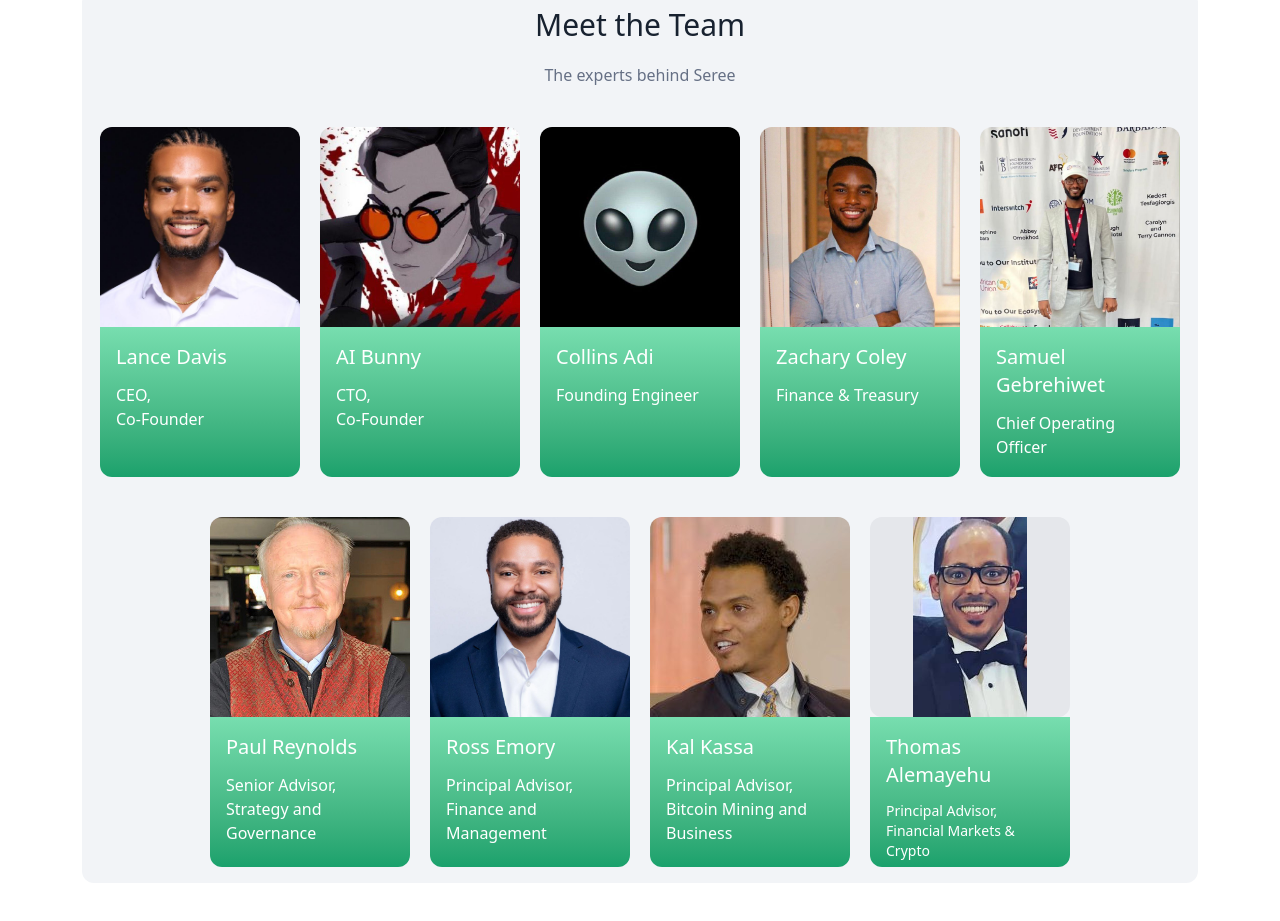
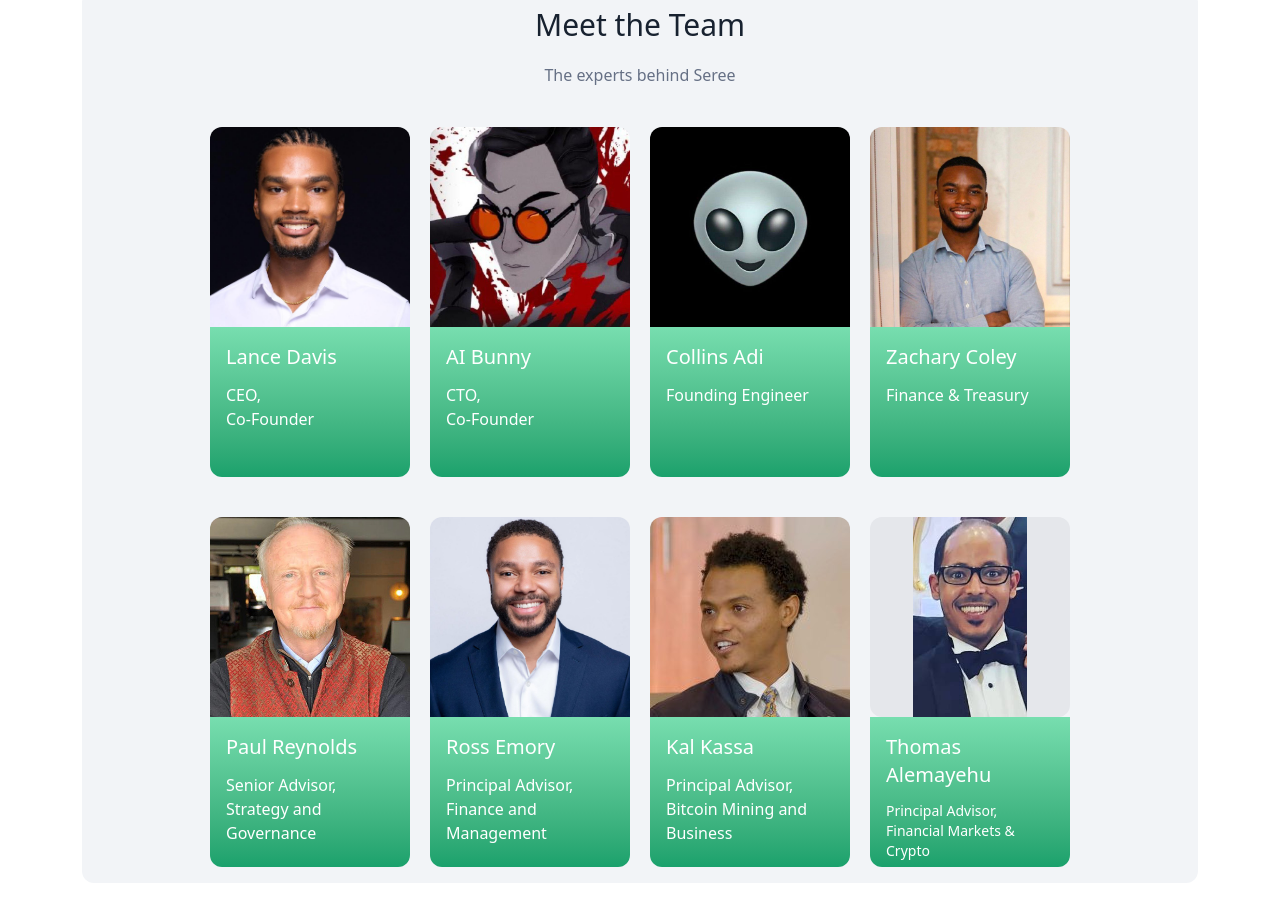
Before and after one commit to 0xseree/website, a React (Vite) app: page / in a window 1280 px wide. Shown: the part 1980-2901 px from the top of the page. Built offline with nearby package versions, Linux system fonts and the light colour scheme.

Commit message:
update team

```diff
--- a/src/components/MeetTheTeam.tsx
+++ b/src/components/MeetTheTeam.tsx
@@ -78,23 +78,6 @@ export const MeetTheTeam = () => {
               <h3 className="text-white text-xl font-medium">Zachary Coley</h3>
 
               <p className="mt-3 text-white">Finance & Treasury</p>
-            </div>
-          </div>
-
-          <div className="md:w-[200px] w-full md:h-[350px] h-[550px] rounded-xl">
-            <div className="w-full md:h-[200px] h-[400px] rounded-xl">
-              <img
-                src="/sammy.jpg"
-                className="w-full max-w-full h-full rounded-tl-xl rounded-tr-xl object-cover"
-                alt=""
-              />
-            </div>
-            <div className="h-[150px] bg-gradient-to-b from-[#77DEAF] to-[#1AA16C] rounded-bl-xl rounded-br-xl p-4">
-              <h3 className="text-white text-xl font-medium">
-                Samuel Gebrehiwet
-              </h3>
-
-              <p className="mt-3 text-white">Chief Operating Officer</p>
             </div>
           </div>
         </div>
```
